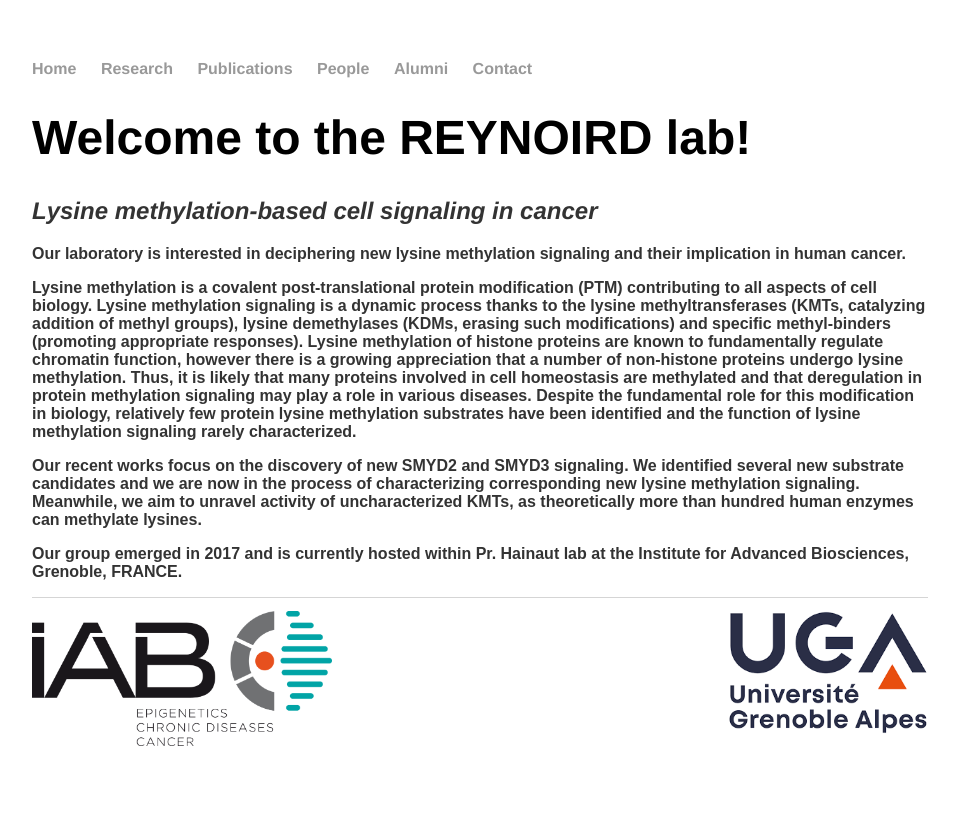
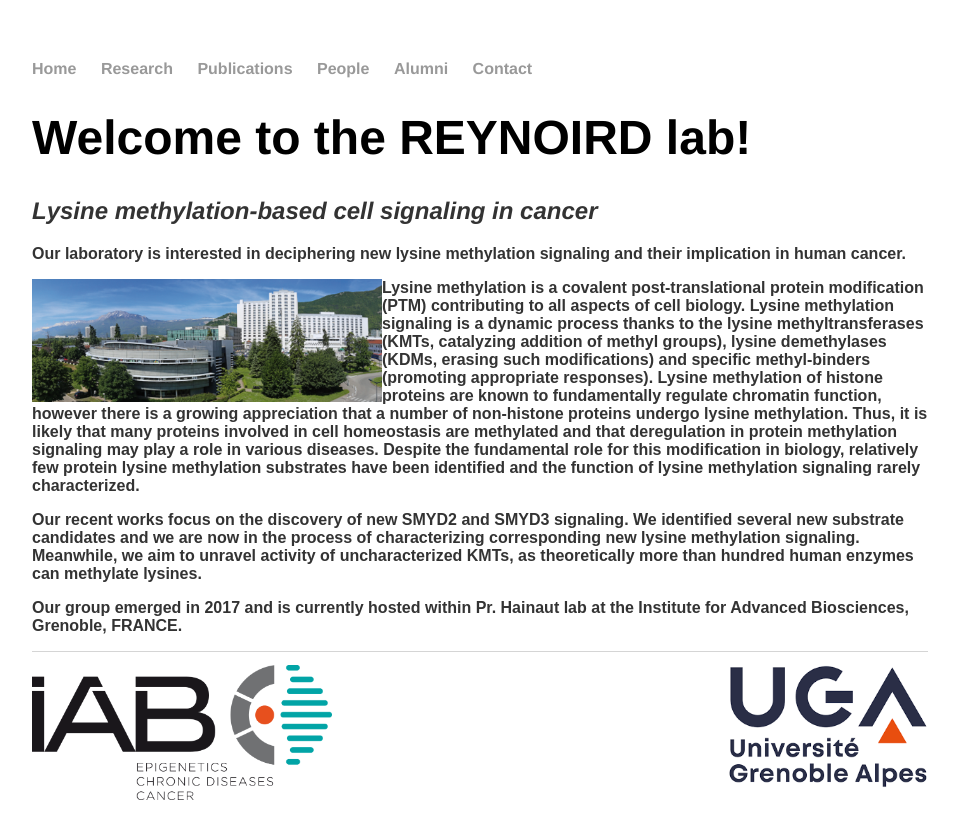
Before and after one commit to Reynoird-Lab/Reynoird-lab.github.io, a Jekyll site: the page built from index.html, in a window 1280 px wide. Shown: the top 839 px of the page, without its empty margins (160-1119 px from the left). Built offline with Jekyll 4.4.1, drawn with Linux system fonts in a browser that asks for light colours; Markdown is read by kramdown in place of the engine named in the settings.

Commit message:
Update index.html

```diff
--- a/index.html
+++ b/index.html
@@ -10,7 +10,7 @@
 
 <h3>Our laboratory is interested in deciphering new lysine methylation signaling and their implication in human cancer.</h3>
 
-	<a <img align="left" src="Lukinovic%20V%20graphical%20abstract%20CMYK_revision.png" width="350" title="Lysine Methylation Signaling"> <h3>Lysine methylation is a covalent post-translational protein modification (PTM) contributing to all aspects of cell biology. Lysine methylation signaling is a dynamic process thanks to the lysine methyltransferases (KMTs, catalyzing addition of methyl groups), lysine demethylases (KDMs, erasing such modifications) and specific methyl-binders (promoting appropriate responses). Lysine methylation of histone proteins are known to fundamentally regulate chromatin function, however there is a growing appreciation that a number of non-histone proteins undergo lysine methylation. Thus, it is likely that many proteins involved in cell homeostasis are methylated and that deregulation in protein methylation signaling may play a role in various diseases. Despite the fundamental role for this modification in biology, relatively few protein lysine methylation substrates have been identified and the function of lysine methylation signaling rarely characterized.</h3> <h3>Our recent works focus on the discovery of new SMYD2 and SMYD3 signaling. We identified several new substrate candidates and we are now in the process of characterizing corresponding new lysine methylation signaling. Meanwhile, we aim to unravel activity of uncharacterized KMTs, as theoretically more than hundred human enzymes can methylate lysines.</h3> </a>
+	<img align="left" max-width=100% height=auto src="IAB.png" width="350" title="Lysine Methylation Signaling"> <h3>Lysine methylation is a covalent post-translational protein modification (PTM) contributing to all aspects of cell biology. Lysine methylation signaling is a dynamic process thanks to the lysine methyltransferases (KMTs, catalyzing addition of methyl groups), lysine demethylases (KDMs, erasing such modifications) and specific methyl-binders (promoting appropriate responses). Lysine methylation of histone proteins are known to fundamentally regulate chromatin function, however there is a growing appreciation that a number of non-histone proteins undergo lysine methylation. Thus, it is likely that many proteins involved in cell homeostasis are methylated and that deregulation in protein methylation signaling may play a role in various diseases. Despite the fundamental role for this modification in biology, relatively few protein lysine methylation substrates have been identified and the function of lysine methylation signaling rarely characterized.</h3> <h3>Our recent works focus on the discovery of new SMYD2 and SMYD3 signaling. We identified several new substrate candidates and we are now in the process of characterizing corresponding new lysine methylation signaling. Meanwhile, we aim to unravel activity of uncharacterized KMTs, as theoretically more than hundred human enzymes can methylate lysines.</h3> </a>
 
 <h3>Our group emerged in 2017 and is currently hosted within Pr. Hainaut lab at the Institute for Advanced Biosciences, Grenoble, FRANCE.</h3>
 
```
